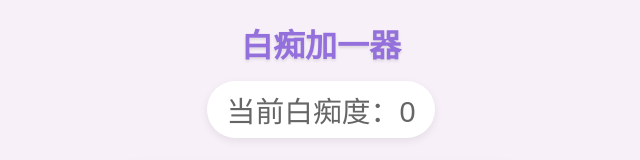
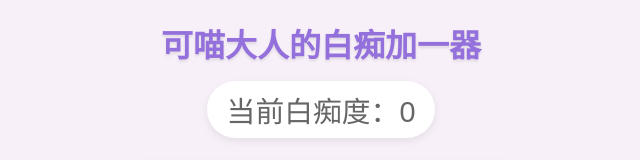
Before and after one commit to dazhumiao/baichi, a plain HTML site: page index.html in a window 1280 px wide. Shown: the top 160 px of the page, without its empty margins (319-959 px from the left). Drawn offline with Linux system fonts and the light colour scheme.

Commit message:
Update index.html

```diff
--- a/index.html
+++ b/index.html
@@ -111,7 +111,7 @@
     </style>
 </head>
 <body>
-    <h1 class="title">白痴加一器</h1>
+    <h1 class="title">可喵大人的白痴加一器</h1>
     <div class="merit-count">当前白痴度：<span id="count">0</span></div>
     <div class="girl-container" id="girlContainer">
         <!-- 🔴 重点：视频路径替换处 -->
```
